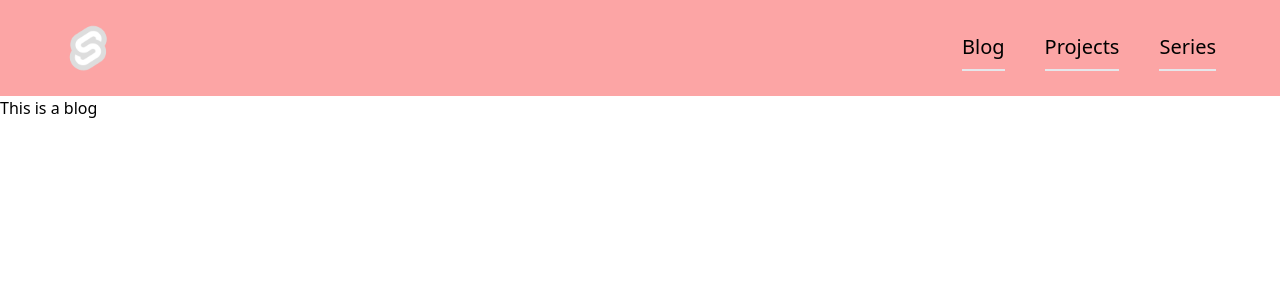
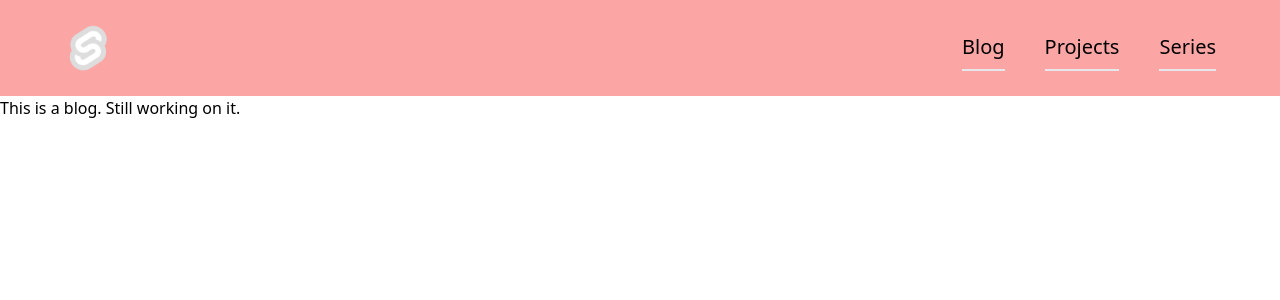
Before and after one commit to VoidArchive/anishshrestha.dev, a SvelteKit app: page /blog in a window 1280 px wide. Shown: the top 300 px of the page. Built offline with nearby package versions, Linux system fonts and the light colour scheme.

Commit message:
git check

```diff
--- a/src/routes/blog/+page.svelte
+++ b/src/routes/blog/+page.svelte
@@ -1 +1 @@
-<h1>This is a blog</h1>
+<h1>This is a blog. Still working on it.</h1>
```
